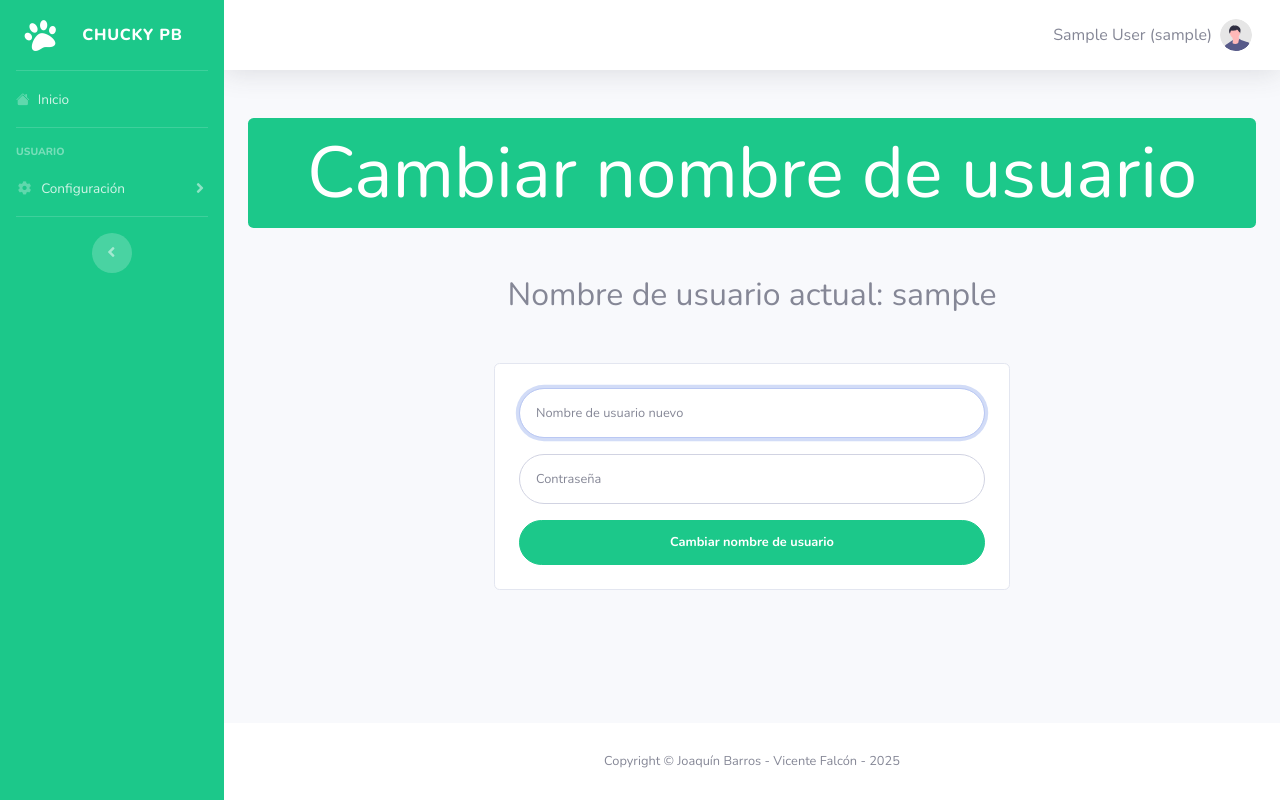
After one commit to vis-hoo/InventarioVeterinariaJoaquinBarrosVicenteFalcon, a Django app: page /username_change/ in a window 1280 px wide. The commit adds this page. Run offline with Django 5.2, Linux system fonts and the light colour scheme; the visitor is signed in with stand-in values (Sample User, id 1); some libraries are stand-ins or nearby versions.

Commit message:
Vista para cambio de nombre de usuario.

```diff
--- a/InventarioVeterinariaJoaquinBarrosVicenteFalcon/settings.py
+++ b/InventarioVeterinariaJoaquinBarrosVicenteFalcon/settings.py
@@ -130,5 +130,5 @@ STATICFILES_DIRS = [STATIC_URL]
 
 DEFAULT_AUTO_FIELD = 'django.db.models.BigAutoField'
 
-LOGIN_REDIRECT_URL = "user_home"
+LOGIN_REDIRECT_URL = "home_panel"
 LOGOUT_REDIRECT_URL = "home"
--- a/InventarioVeterinariaJoaquinBarrosVicenteFalcon/urls.py
+++ b/InventarioVeterinariaJoaquinBarrosVicenteFalcon/urls.py
@@ -23,6 +23,7 @@ urlpatterns = [
     path('accounts/', include('django.contrib.auth.urls')),
 
     path('', home, name='home'),
-    path('user_home/', user_home, name='user_home'),
     path('signup/', signup, name='signup'),
+    path('home_panel/', home_panel, name='home_panel'),
+    path('username_change/', username_change, name='username_change'),
 ]
--- a/gestorUser/form.py
+++ b/gestorUser/forms.py
@@ -44,3 +44,27 @@ class UsuarioRegistroForm(forms.ModelForm):
     email.label= "Email"
     password1.label= "Contraseña"
     password2.label= "Confirmar Contraseña"
+
+class UsuarioUsernameChangeForm(forms.Form):
+    username = forms.CharField(max_length=100, label="Nombre de usuario", required=True)
+    password = forms.CharField(widget=forms.PasswordInput(), label="Contraseña", required=True)
+
+    username.widget.attrs['class'] = 'form-control'
+    password.widget.attrs['class'] = 'form-control'
+
+    username.label= "Nombre de usuario"
+    password.label= "Contraseña"
+
+class UsuarioUsernameChangeForm(forms.ModelForm):
+    class Meta:
+        model = User
+        fields = ['username', 'password']
+
+    username = forms.CharField(max_length=100, label="Nombre de usuario", required=True)
+    password = forms.CharField(widget=forms.PasswordInput(), label="Contraseña", required=True)
+
+    username.widget.attrs['class'] = 'form-control'
+    password.widget.attrs['class'] = 'form-control'
+
+    username.label= "Nombre de usuario"
+    password.label= "Contraseña"
--- a/gestorUser/views.py
+++ b/gestorUser/views.py
@@ -1,4 +1,4 @@
-from .form import UsuarioRegistroForm
+from .forms import UsuarioRegistroForm, UsuarioUsernameChangeForm
 from django.contrib import messages
 from django.contrib.auth.decorators import login_required
 from django.contrib.auth.models import User
@@ -10,11 +10,7 @@ from django.urls import reverse
 # Create your views here.
 
 def home(request):
-    return render(request, 'home_page.html')
-
-@login_required
-def user_home(request):
-    return render(request, 'user_home.html')
+    return render(request, 'home.html')
 
 def signup(request):
     form = UsuarioRegistroForm()
@@ -41,3 +37,36 @@ def signup(request):
                 return HttpResponseRedirect(reverse('signup'))
     data = {'form': form}
     return render(request, 'registration/signup.html', data)
+
+@login_required
+def home_panel(request):
+    return render(request, 'user_views/home_panel.html')
+
+@login_required
+def username_change(request):
+    form = UsuarioUsernameChangeForm()
+
+    if request.method == 'POST':
+        form = UsuarioUsernameChangeForm(request.POST)
+        if form.is_valid():
+            try:
+                for user in User.objects.all():
+                    if user.username == form.cleaned_data['username']:
+                        messages.error(request, "Ya existe un usuario con el mismo nombre de usuario.")
+                        return HttpResponseRedirect(reverse('username_change'))
+
+                if not request.user.check_password(form.cleaned_data['password']):
+                    messages.error(request, "Contraseña incorrecta.")
+                    return HttpResponseRedirect(reverse('username_change'))
+
+                user = request.user
+                user.username = form.cleaned_data['username']
+                user.save()
+                messages.success(request, "Nombre de usuario cambiado exitosamente")
+                return HttpResponseRedirect(reverse('home_panel'))
+
+            except IntegrityError:
+                messages.error(request, "Ya existe un usuario con el mismo nombre de usuario.")
+                return HttpResponseRedirect(reverse('username_change'))
+    data = {'form': form}
+    return render(request, 'user_views/user_settings/username_change.html')
--- a/templates/menu/base_sidebar.html
+++ b/templates/menu/base_sidebar.html
@@ -1,6 +1,6 @@
 <ul class="navbar-nav bg-primary sidebar sidebar-dark accordion" id="accordionSidebar">
     <!-- Title -->
-    <a class="sidebar-brand d-flex align-items-center justify-content-center" href="{% url 'user_home' %}">
+    <a class="sidebar-brand d-flex align-items-center justify-content-center" href="{% url 'home_panel' %}">
         <div class="sidebar-brand-icon rotate-n-15">
             <i class="fas fa-paw mr-2"></i>
         </div>
@@ -14,9 +14,32 @@
 
     <!-- Home -->
     <li class="nav-item">
-        <a class="nav-link" href="{% url 'user_home' %}">
+        <a class="nav-link" href="{% url 'home_panel' %}">
             <i class="bi bi-house-fill"></i>
             <span>Inicio</span></a>
+    </li>
+
+    <!-- Divider -->
+    <hr class="sidebar-divider" />
+
+    <!-- User settings heading -->
+    <div class="sidebar-heading">Usuario</div>
+
+    <!-- User settings -->
+    <li class="nav-item">
+        <a class="nav-link collapsed" href="#" data-toggle="collapse" data-target="#collapseTwo"
+            aria-expanded="true" aria-controls="collapseTwo">
+            <i class="fas fa-fw fa-cog"></i>
+            <span>Configuración</span>
+        </a>
+        <div id="collapseTwo" class="collapse" aria-labelledby="headingTwo" data-parent="#accordionSidebar">
+            <div class="bg-white py-2 collapse-inner rounded">
+                <h6 class="collapse-header">Cambiar:</h6>
+                <a class="collapse-item" href="{% url 'username_change' %}">Nombre de usuario</a>
+                <a class="collapse-item" href="#">Correo electrónico</a>
+                <a class="collapse-item" href="#">Contraseña</a>
+            </div>
+        </div>
     </li>
 
     <!-- Divider -->
--- a/templates/menu/topbar.html
+++ b/templates/menu/topbar_user_name.html
@@ -37,29 +37,12 @@
             <a class="nav-link dropdown-toggle" href="#" id="userDropdown" role="button" data-toggle="dropdown"
                 aria-haspopup="true" aria-expanded="false">
                 {% if user.is_authenticated %}
-                {% if user.is_superuser %}
-                <span class="mr-2 d-none d-lg-inline text-gray-600 small">Administrador</span>
-                {% else %}
-                <span class="mr-2 d-none d-lg-inline text-gray-600 small">{{user.username}}</span>
-                {% endif %}
+                <span class="mr-2 d-none d-lg-inline text-gray-600">{{user.first_name}} {{user.last_name}} ({{user.username}})</span>
                 {% endif %}
                 <img class="img-profile rounded-circle" src="{% static 'img/undraw_profile.svg' %}" />
             </a>
             <!-- Dropdown - User Information -->
             <div class="dropdown-menu dropdown-menu-right shadow animated--grow-in" aria-labelledby="userDropdown">
-                <a class="dropdown-item" href="#">
-                    <i class="fas fa-user fa-sm fa-fw mr-2 text-gray-400"></i>
-                    Perfil
-                </a>
-                <a class="dropdown-item" href="#">
-                    <i class="fas fa-cogs fa-sm fa-fw mr-2 text-gray-400"></i>
-                    Configuración
-                </a>
-                <a class="dropdown-item" href="#">
-                    <i class="fas fa-list fa-sm fa-fw mr-2 text-gray-400"></i>
-                    Registro de actividad
-                </a>
-                <div class="dropdown-divider"></div>
                 <a class="dropdown-item" href="#" data-toggle="modal" data-target="#logoutModal">
                     <i class="fas fa-sign-out-alt fa-sm fa-fw mr-2 text-gray-400"></i>
                     Cerrar sesión
--- a/templates/registration/signup.html
+++ b/templates/registration/signup.html
@@ -10,13 +10,14 @@
     </div>
 
     {% if form.errors %}
-    <div class="alert alert-danger alert-dismissible fade show" role="alert" <ul>
+    <div class="alert alert-danger alert-dismissible fade show" role="alert">
+        <ul>
         {% for field in form %}
             {% for error in field.errors %}
             <li><strong>{{field.label}}: </strong> {{error}} </li>
             {% endfor %}
         {% endfor %}
-        {% for error in field.no_field_errors %}
+        {% for error in form.non_field_errors %}
             <li> {{error}} </li>
         {% endfor %}
         </ul>
--- /dev/null
+++ b/templates/user_views/user_settings/username_change.html
@@ -0,0 +1,51 @@
+{% extends "base_general.html" %}
+{% load static %}
+
+{% block titulo %}Cambiar nombre de usuario{% endblock %}
+{% block sidebar %} {% include 'menu/base_sidebar.html' %} {% endblock %}
+{% block topbar %} {% include 'menu/topbar_user_name.html' %} {% endblock %}
+{% block content %}
+    <!-- Form para añadir usuario-->
+    <div class="alert alert-info display-3 text-center my-5"
+        style="background-color: var(--primary) !important; color: white; border: none;">
+        Cambiar nombre de usuario
+    </div>
+    <h2 class="text-center my-5">Nombre de usuario actual: {{ user.username }}</h2>
+
+    {% if form.errors %}
+    <div class="alert alert-danger alert-dismissible fade show" role="alert">
+        <ul>
+        {% for field in form %}
+            {% for error in field.errors %}
+            <li><strong>{{field.label}}: </strong> {{error}} </li>
+            {% endfor %}
+        {% endfor %}
+        {% for error in form.non_field_errors %}
+            <li> {{error}} </li>
+        {% endfor %}
+        </ul>
+        <button type="button" class="close" data-dismiss="alert" aria-label="Cerrar">
+            <span aria-hidden="true">&times;</span>
+        </button>
+    </div>
+    {% endif %}
+
+    <div class="row justify-content-center">
+        <form method="post" class="user col-6 card p-4">
+            {% csrf_token %}
+            <div class="form-group">
+                <input type="text" class="form-control form-control-user" name="username" id="id_username" autofocus
+                    required placeholder="Nombre de usuario nuevo">
+            </div>
+            <div class="form-group">
+                <input type="password" class="form-control form-control-user" name="password" id="id_password" autofocus
+                    required placeholder="Contraseña">
+            </div>
+            <button type="submit" class="btn btn-primary btn-user btn-block font-weight-bold">
+                Cambiar nombre de usuario
+            </button>
+        </form>
+    </div>
+{% endblock %}
+{% block footer %} {% include 'menu/footer.html' %} {% endblock %}
+{% block extras %} {% include 'menu/logout_dialog.html' %} {% endblock %}
```
Also changed, not shown: templates/base_login.html (+10 -0 lines), templates/menu/topbar_logout.html (added, +42 -0 lines), templates/user_home.html (deleted, +0 -44 lines), templates/user_views/home_panel.html (added, +32 -0 lines), templates/home.html (renamed from templates/home_page.html), templates/user_views/user_settings/email_change.html (added), templates/user_views/user_settings/password_change.html (added).
